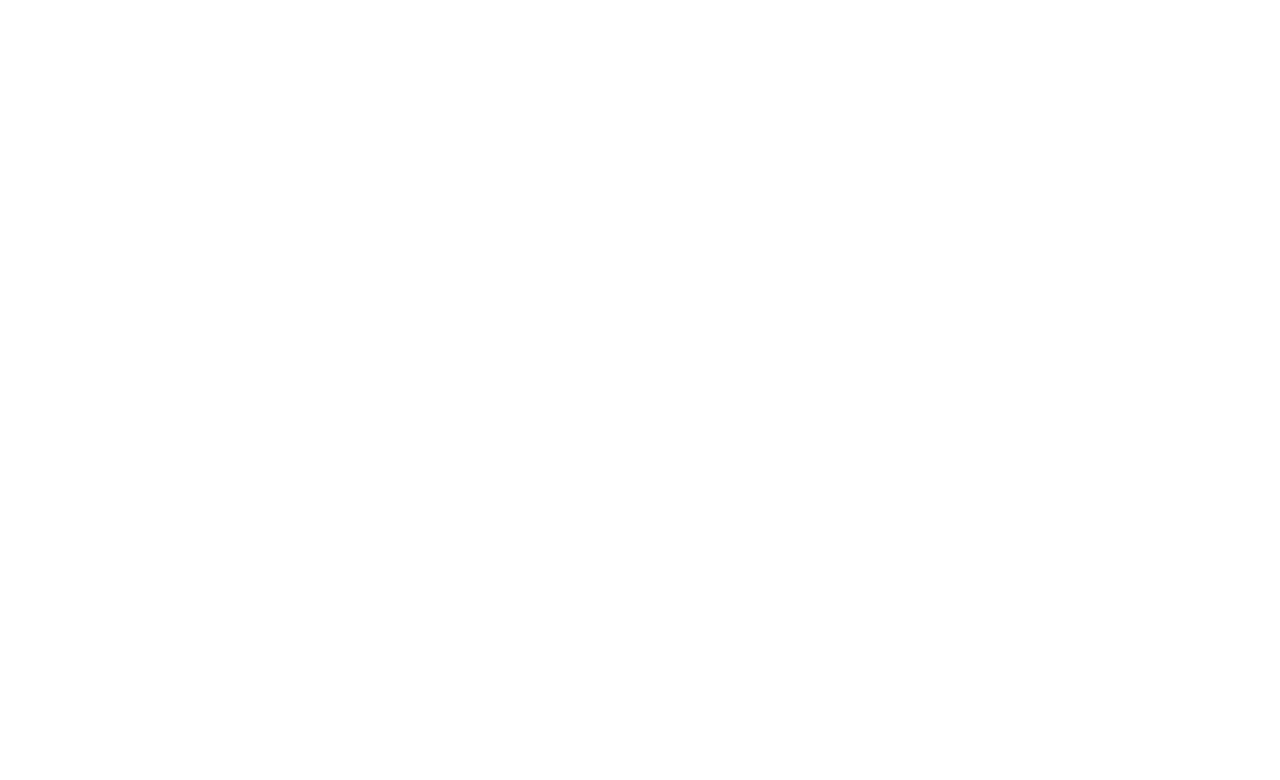
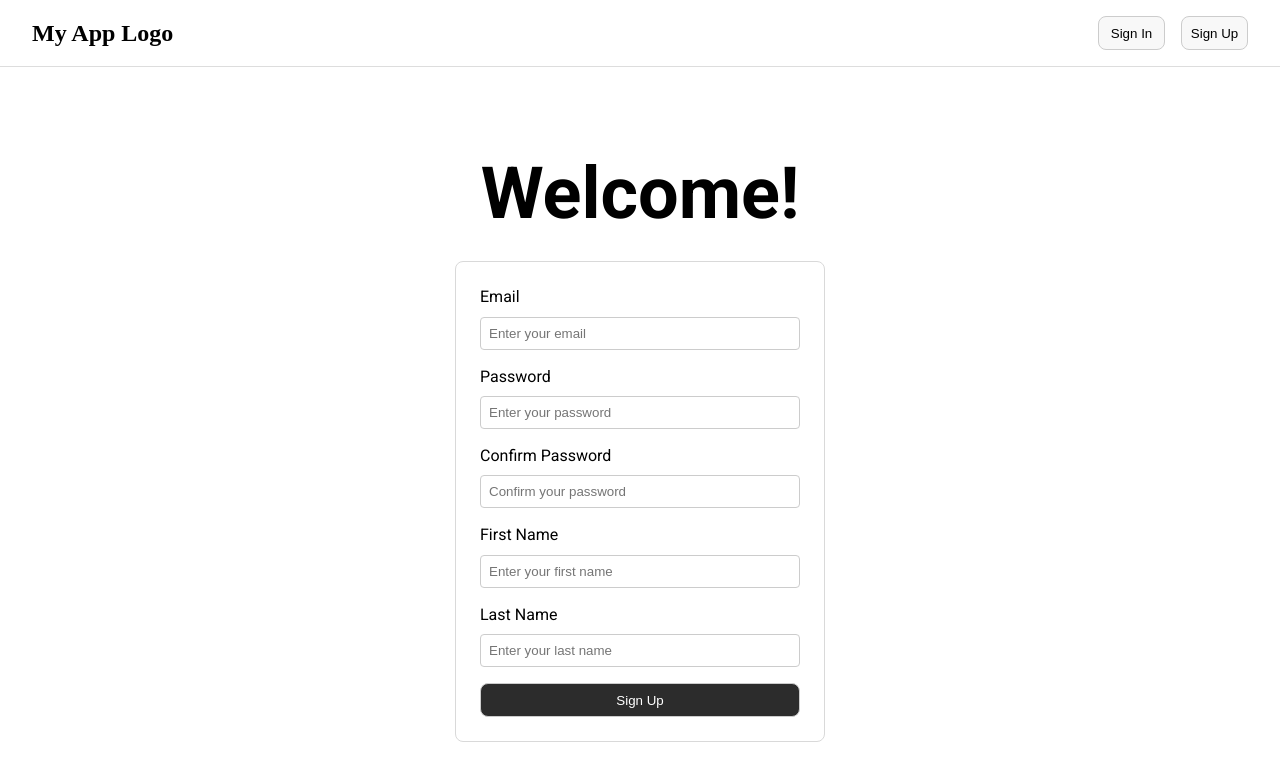
Before and after one commit to Jer3myYu/webproject_online_order, a React (Create React App) app in the folder frontend/: page /signup in a window 1280 px wide. Before the commit this address had no page. Shown: the top 780 px of the page. Built offline with nearby package versions, Linux system fonts and the light colour scheme.

Commit message:
add: sign up page

```diff
--- a/frontend/src/features/auth/components/AuthHeader.js
+++ b/frontend/src/features/auth/components/AuthHeader.js
@@ -1,16 +1,18 @@
 import React from 'react';
+import { useNavigate } from 'react-router-dom';
 import styles from './AuthHeader.module.css';
 import AuthToggleButton from './AuthToggleButton';
 
 const AuthHeader = () => {
+  const navigate = useNavigate();
   return (
     <header className={styles.authHeader}>
       <div className={styles.logo}> My App Logo</div>
       <div className={styles.authActions}>
-        <AuthToggleButton onClick={() => console.log('Sign In clicked')}>
+        <AuthToggleButton onClick={() => navigate('/')}>
           Sign In
         </AuthToggleButton>
-        <AuthToggleButton onClick={() => console.log('Sign Up clicked')}>
+        <AuthToggleButton onClick={() => navigate('/signup')}>
           Sign Up
         </AuthToggleButton>
       </div>
--- a/frontend/src/features/auth/components/AuthToggleButton.js
+++ b/frontend/src/features/auth/components/AuthToggleButton.js
@@ -3,11 +3,16 @@
 import classNames from 'classnames';
 
 const AuthToggleButton = ({ children, onClick, type = 'button', variant, ...props }) => {
+  // buttonClass combines the base button style with variant-specific styles using the classNames library.
   const buttonClass = classNames(styles.authToggleButton, {
     [styles.authToggleButtonSubmit]: variant === 'submit',
     [styles.authToggleButtonSecondary]: variant === 'secondary',
   });
 
+  // 'type' is the HTML attribute for the button (e.g., "button", "submit", "reset").
+  // 'onClick' is the event handler passed as a prop for when the button is clicked.
+  // 'children' contains the content nested inside the button element.
+  // Any additional props are spread onto the button element via {...props}.
   return (
     <button className={buttonClass} onClick={onClick} type={type} {...props}>
       {children}
--- a/frontend/src/features/auth/pages/SignIn/SignInBody.js
+++ b/frontend/src/features/auth/pages/SignIn/SignInBody.js
@@ -39,7 +39,7 @@
           />
         </div>
         <div className={styles.buttonContainer}>
-          <AuthToggleButton variant="submit">Sign In</AuthToggleButton>
+          <AuthToggleButton type="submit" variant="submit">Sign In</AuthToggleButton>
         </div>
       </form>
     </div>
--- /dev/null
+++ b/frontend/src/features/auth/pages/SignUp/SignUp.js
@@ -0,0 +1,14 @@
+import React from 'react';
+import AuthHeader from '../../components/AuthHeader';
+import SignUpBody from './SignUpBody';
+
+const SignUp = () => {
+	return (
+		<div>
+			<AuthHeader />
+			<SignUpBody />
+		</div>
+	)
+}
+
+export default SignUp;
--- /dev/null
+++ b/frontend/src/features/auth/pages/SignUp/SignUpBody.js
@@ -0,0 +1,103 @@
+import React, { useState } from 'react';
+import styles from './SignUpBody.module.css';
+import AuthToggleButton from '../../components/AuthToggleButton';
+
+const SignUpBody = () => {
+  const [email, setEmail] = useState('');
+  const [password, setPassword] = useState('');
+  const [confirmPassword, setConfirmPassword] = useState('');
+  const [firstName, setFirstName] = useState('');
+  const [lastName, setLastName] = useState('');
+  // State for error messages
+  const [error, setError] = useState('');
+
+  const handleSignUp = (e) => {
+    e.preventDefault();
+
+    // Check if password and confirmPassword match
+    if (password !== confirmPassword) {
+      setError('Passwords do not match');
+      return;
+    }
+
+    // Clear any previous errors
+    setError('');
+
+    // Add your sign up logic here
+    console.log('Sign Up with:', { email, password, confirmPassword, firstName, lastName });
+  };
+
+  return (
+    <div className={styles.signInBody}>
+      <h2 className={styles.title}>Welcome!</h2>
+      {error && <p className={styles.error}>{error}</p>}
+      <form className={styles.form} onSubmit={handleSignUp}>
+        <div className={styles.formGroup}>
+          <label htmlFor="email" className={`${styles.label} ${styles.text}`}>Email</label>
+          <input
+            type="email"
+            id="email"
+            className={styles.input}
+            value={email}
+            onChange={(e) => setEmail(e.target.value)}
+            placeholder="Enter your email"
+            required
+          />
+        </div>
+        <div className={styles.formGroup}>
+          <label htmlFor="password" className={`${styles.label} ${styles.text}`}>Password</label>
+          <input
+            type="password"
+            id="password"
+            className={styles.input}
+            value={password}
+            onChange={(e) => setPassword(e.target.value)}
+            placeholder="Enter your password"
+            required
+          />
+        </div>
+        <div className={styles.formGroup}>
+          <label htmlFor="confirmPassword" className={`${styles.label} ${styles.text}`}>Confirm Password</label>
+          <input
+            type="password"
+            id="confirmPassword"
+            className={styles.input}
+            value={confirmPassword}
+            onChange={(e) => setConfirmPassword(e.target.value)}
+            placeholder="Confirm your password"
+            required
+          />
+        </div>
+        <div className={styles.formGroup}>
+          <label htmlFor="firstName" className={`${styles.label} ${styles.text}`}>First Name</label>
+          <input
+            type="text"
+            id="firstName"
+            className={styles.input}
+            value={firstName}
+            onChange={(e) => setFirstName(e.target.value)}
+            placeholder="Enter your first name"
+            required
+          />
+        </div>
+        <div className={styles.formGroup}>
+          <label htmlFor="lastName" className={`${styles.label} ${styles.text}`}>Last Name</label>
+          <input
+            type="text"
+            id="lastName"
+            className={styles.input}
+            value={lastName}
+            onChange={(e) => setLastName(e.target.value)}
+            placeholder="Enter your last name"
+            required
+          />
+        </div>
+        <div className={styles.buttonContainer}>
+          <AuthToggleButton type="submit" variant="submit">Sign Up</AuthToggleButton>
+        </div>
+      </form>
+    </div>
+  );
+};
+
+export default SignUpBody;
--- /dev/null
+++ b/frontend/src/features/auth/pages/SignUp/SignUpBody.module.css
@@ -0,0 +1,64 @@
+.signInBody {
+    padding: 24px;
+    display: flex;
+    flex-direction: column;
+    align-items: center;
+}
+
+/* Reuse the global base typography using CSS Modules composition.
+   Note: The syntax below assumes your build supports composition from a global file. */
+.title {
+    font-family: 'Roboto', sans-serif;
+    font-optical-sizing: auto;
+    font-weight: 700;
+    font-style: normal;
+    font-variation-settings: "wdth" 100;
+    font-size: 72px;
+    line-height: 120%; /* 86.4px */
+    margin-bottom: 24px;
+}
+
+.text {
+    font-family: 'Roboto', sans-serif;
+    font-optical-sizing: auto;
+    font-weight: 400;
+    font-style: normal;
+    font-variation-settings: "wdth" 100;
+    font-size: 16px;
+    line-height: 140%;
+}
+
+.form {
+    max-width: 400px;
+    min-width: 320px;
+    padding: 24px;
+    display: flex;
+    flex-direction: column;
+    gap: 16px;
+    border-radius: 8px;
+    border: 1px solid #D9D9D9;
+    background: #FFFFFF;
+}
+
+.formGroup {
+    display: flex;
+    flex-direction: column;
+}
+
+.label {
+    margin-bottom: 8px;
+}
+
+.input {
+    display: flex;
+    flex-direction: column;
+    gap: 8px;
+    padding: 8px;
+    border: 1px solid #ccc;
+    border-radius: 4px;
+}
+
+.buttonContainer {
+    display: flex;
+    justify-content: center;
+}
--- a/frontend/src/routes/AppRoutes.js
+++ b/frontend/src/routes/AppRoutes.js
@@ -1,11 +1,13 @@
 import React from 'react';
 import { Routes, Route } from 'react-router-dom';
 import SignIn from '../features/auth/pages/SignIn/SignIn';
+import SignUp from '../features/auth/pages/SignUp/SignUp';
 
 const AppRoutes = () => {
 	return (
 		<Routes>
 			<Route path="/" element={<SignIn />} /> {/* Default Route */}
+			<Route path="/signup" element={<SignUp />} />
 		</Routes>
 	);
 }
```
